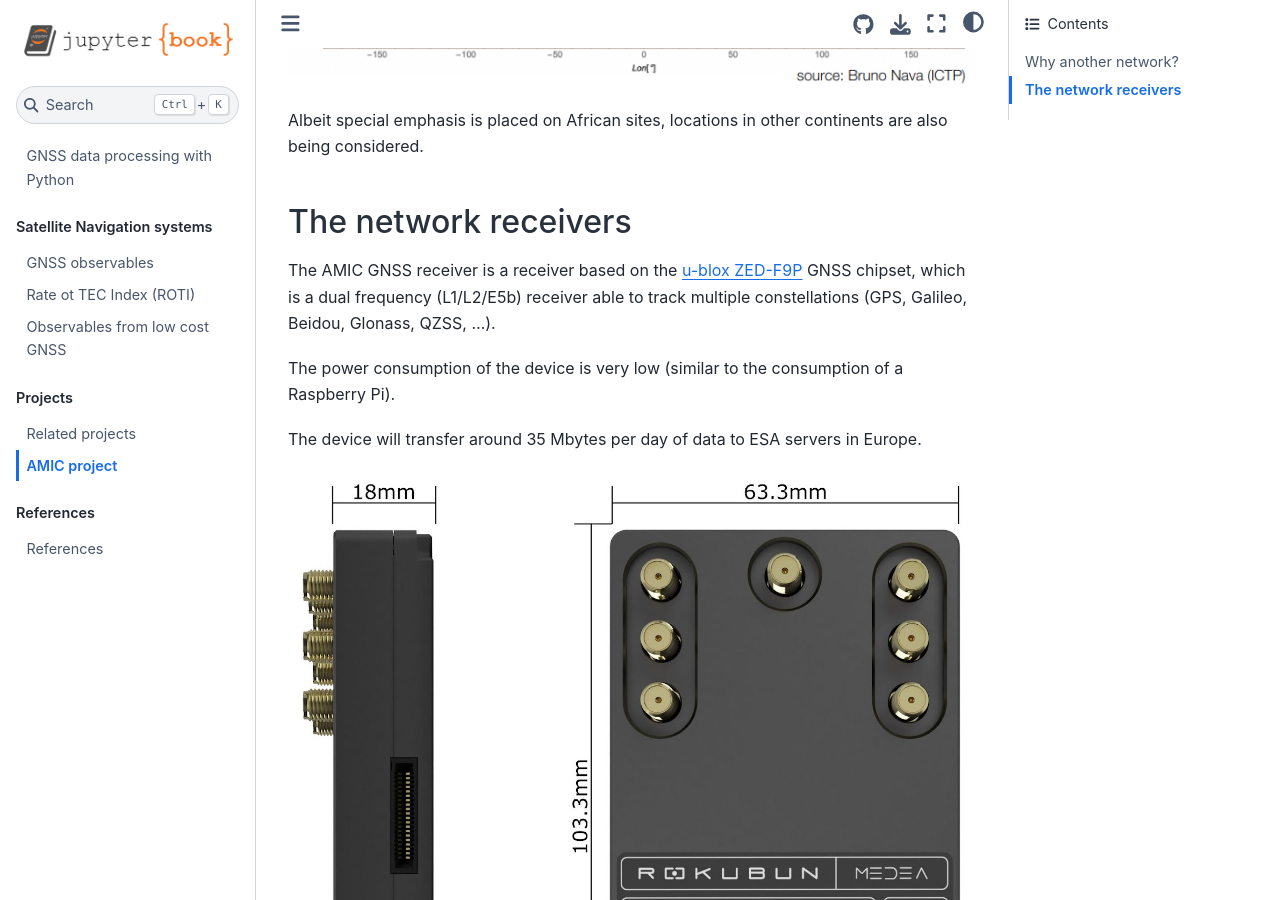
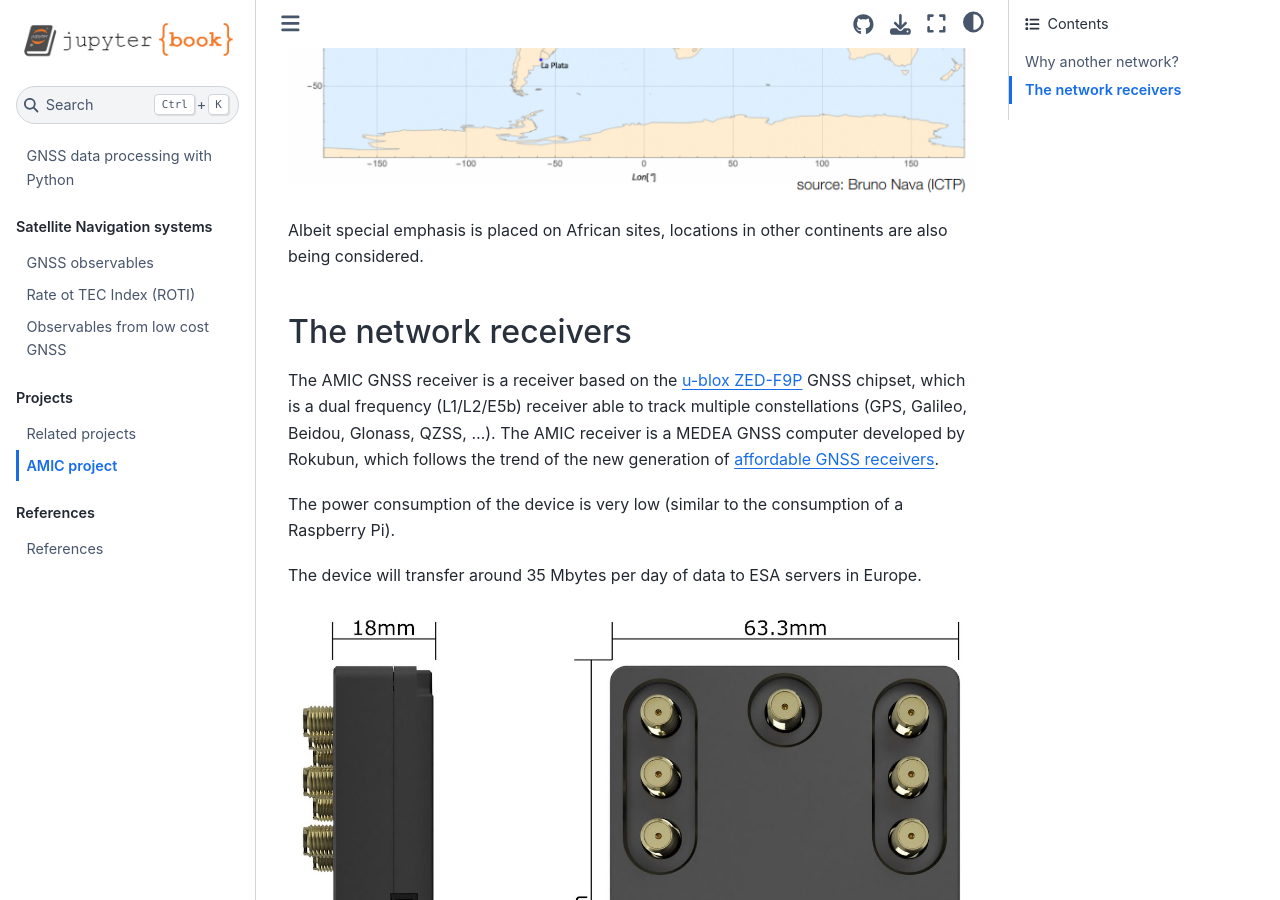
Before and after one commit to rokubun/gnss_tutorials, a Jupyter Book: the page built from docs/amic.md, in a window 1280 px wide and 900 px high, scrolled down 1877 px. Built offline with Jupyter Book 1.0.4 settings and Sphinx 7.4.7 and the Sphinx Book theme 1.1.4, drawn with Linux system fonts in a browser that asks for light colours; pages that are not in the unit, such as notebooks, are missing from menus; some of the changed text lies outside the part shown.

Commit message:
feat(amics): added link to low cost GNSS section

````diff
--- a/docs/amic.md
+++ b/docs/amic.md
@@ -6,6 +6,12 @@
 Is a project funded by the European Space Agency[^contractnum] to build an
 affordable dense network of GNSS Continuousy Operating Reference Stations,
 specially suited for remote areas.
+
+```{admonition} Want to host a receiver?
+Fill out this [form](https://forms.gle/VMpzRQvP6fnRSeiw6)
+```
+
+[^contractnum]: ESA contract number 4000130532/20/NL/AS/hh
 
 ## Why another network?
 
@@ -29,7 +35,9 @@ continents are also being considered.
 
 ## The network receivers
 
-The AMIC GNSS receiver is a receiver based on the [u-blox ZED-F9P](https://www.u-blox.com/en/product/zed-f9p-module) GNSS chipset, which is a dual frequency (L1/L2/E5b) receiver able to track multiple constellations (GPS, Galileo, Beidou, Glonass, QZSS, ...).
+The AMIC GNSS receiver is a receiver based on the [u-blox ZED-F9P](https://www.u-blox.com/en/product/zed-f9p-module) GNSS chipset, which is a dual frequency (L1/L2/E5b) receiver able to track multiple constellations (GPS, Galileo, Beidou, Glonass, QZSS, ...). The AMIC receiver is a MEDEA GNSS computer
+developed by Rokubun, which follows the trend of the new generation of
+[affordable GNSS receivers](./low_cost_gnss.md).
 
 The power consumption of the device is very low (similar to the consumption of a Raspberry Pi).
 
@@ -48,9 +56,3 @@ The AMIC receivers have these additional characteristics:
 - Storing data in **RINEX** file, with file rotation of 15 minutes.
 - Whenever a new RINEX file is available and connectivity is up, it will be **automatically uploaded** to ESA's GSSC servers.
 - The receiver can handle intermittent Internet connectivity outages, as it can store ca 1 month worth of data.
-
-```{admonition} Want to host a receiver?
-Fill out this [form](https://forms.gle/VMpzRQvP6fnRSeiw6)
-```
-
-[^contractnum]: ESA contract number 4000130532/20/NL/AS/hh
````
